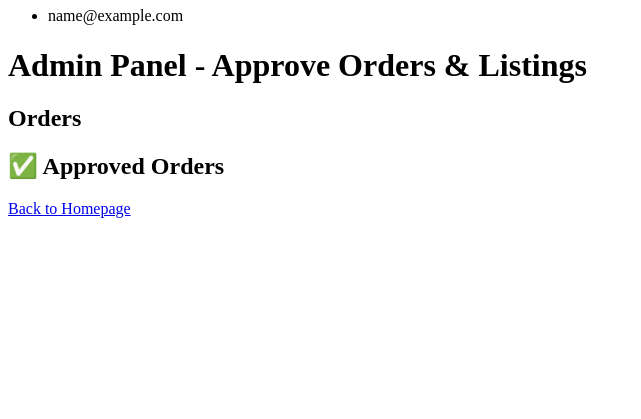
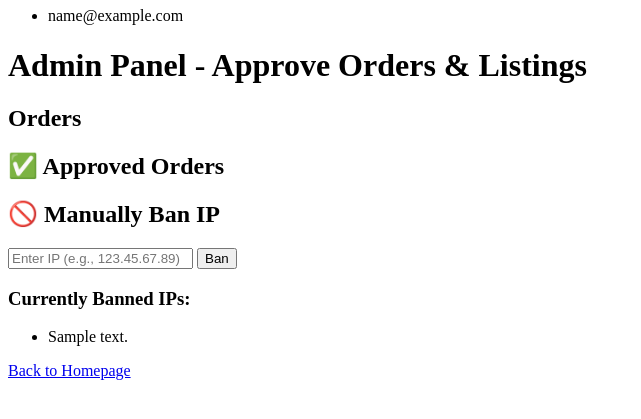
Before and after one commit to Littlemuzz5/Design-and-Technology-major-project, a Flask app: page /admin in a window 1280 px wide. Shown: the part 151-570 px from the top of the page, without its empty margins (0-641 px from the left). Run offline with Flask 3, Linux system fonts and the light colour scheme; a user stored in the database is signed in; tables that the repository leaves empty hold one stand-in row (values such as "Sample post").

Commit message:
Add files via upload

```diff
--- a/app.py
+++ b/app.py
@@ -9,6 +9,7 @@ from functools import wraps
 import os
 from werkzeug.utils import secure_filename
 from flask_migrate import Migrate
+import re
 
 
 
@@ -91,6 +92,11 @@ class Admin(db.Model):
     id = db.Column(db.Integer, primary_key=True)
     email = db.Column(db.String(120), unique=True, nullable=False)
 
+class BannedIP(db.Model):
+    id = db.Column(db.Integer, primary_key=True)
+    ip_address = db.Column(db.String(100), unique=True, nullable=False)
+
+
 
 
 
@@ -103,8 +109,6 @@ class Admin(db.Model):
 with app.app_context():
     db.drop_all()
     db.create_all()
-
-
 
 
     app.config.update(
@@ -122,6 +126,26 @@ s = URLSafeTimedSerializer(app.secret_key)
 # -----------------------------
 # Page Routes
 # -----------------------------
+SQL_INJECTION_PATTERNS = [
+    r"(\bor\b|\band\b).*(=|like)",  # e.g., ' or 1=1 --
+    r"['\";`]",                     # quote characters
+    r"(union\s+select)",           # common SQLi vector
+    r"(\bdrop\b|\bdelete\b|\binsert\b|\bupdate\b)"
+]
+
+def is_suspected_sql_injection(input_text):
+    for pattern in SQL_INJECTION_PATTERNS:
+        if re.search(pattern, input_text, re.IGNORECASE):
+            return True
+    return False
+
+
+@app.before_request
+def block_banned_ips():
+    ip = request.remote_addr
+    if BannedIP.query.filter_by(ip_address=ip).first():
+        abort(403)
+
 
 @app.route("/")
 def home():
@@ -187,9 +211,20 @@ def admin_panel():
     approved_listings = AccountListing.query.filter_by(status="approved", approved=True).all()
 
     admins = Admin.query.all()
-    return render_template("admin.html", orders=orders, listings=listings, approved_listings=approved_listings, admins=admins)
+    banned_ips = BannedIP.query.all()
+    return render_template("admin.html", orders=orders, listings=listings, approved_listings=approved_listings, admins=admins, banned_ips=banned_ips)
 
 
+@app.route("/ban-ip", methods=["POST"])
+@login_required
+def ban_ip():
+    if not is_admin(current_user.email):
+        abort(403)
+    ip = request.form.get("ip")
+    if not BannedIP.query.filter_by(ip_address=ip).first():
+        db.session.add(BannedIP(ip_address=ip))
+        db.session.commit()
+    return redirect("/admin")
 
 
 @app.route("/approve-order/<int:order_id>", methods=["POST"])
@@ -442,8 +477,12 @@ def delete_task(task_id):
 def signup():
     try:
         email = request.form.get("email")
+        handle_sql_injection_attempt("email", email)
+
         password = request.form.get("psw")
         repeat = request.form.get("psw-repeat")
+
+
 
         if not email or not password or password != repeat:
             return "Invalid input or passwords do not match", 400
@@ -559,7 +598,9 @@ def logout():
 def login():
     if request.method == 'POST':
         email = request.form['email']
+        handle_sql_injection_attempt("email", email)
         password = request.form['password']
+
 
         # 🐛 Debug logs
         print(f"Login attempt: {email} / {password}")
--- a/templates/admin.html
+++ b/templates/admin.html
@@ -128,6 +128,18 @@ function toggleImages(container) {
 }
 </script>
 
+<h2>🚫 Manually Ban IP</h2>
+<form method="POST" action="/ban-ip">
+  <input type="text" name="ip" placeholder="Enter IP (e.g., 123.45.67.89)" required>
+  <button type="submit">Ban</button>
+</form>
+
+<h3>Currently Banned IPs:</h3>
+<ul>
+  {% for banned in banned_ips %}
+    <li>{{ banned.ip_address }}</li>
+  {% endfor %}
+</ul>
 
 
 
```
